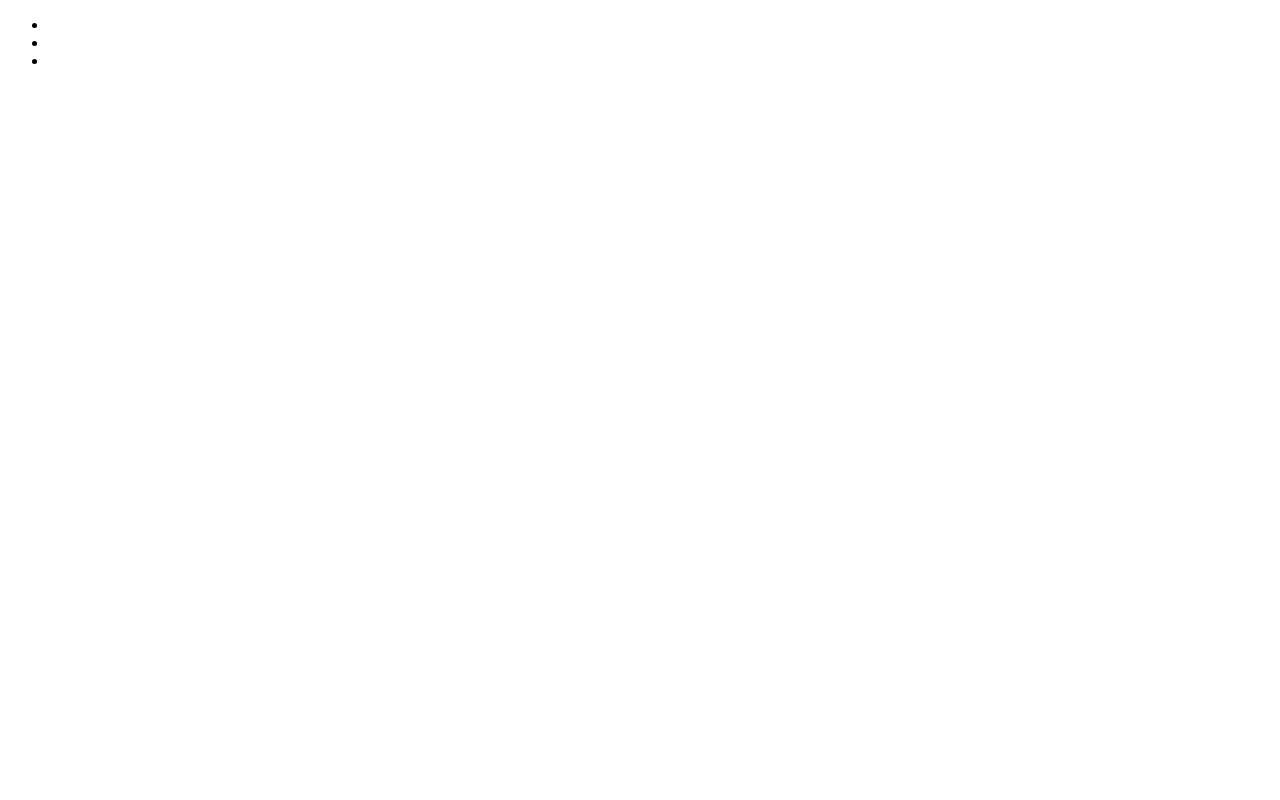
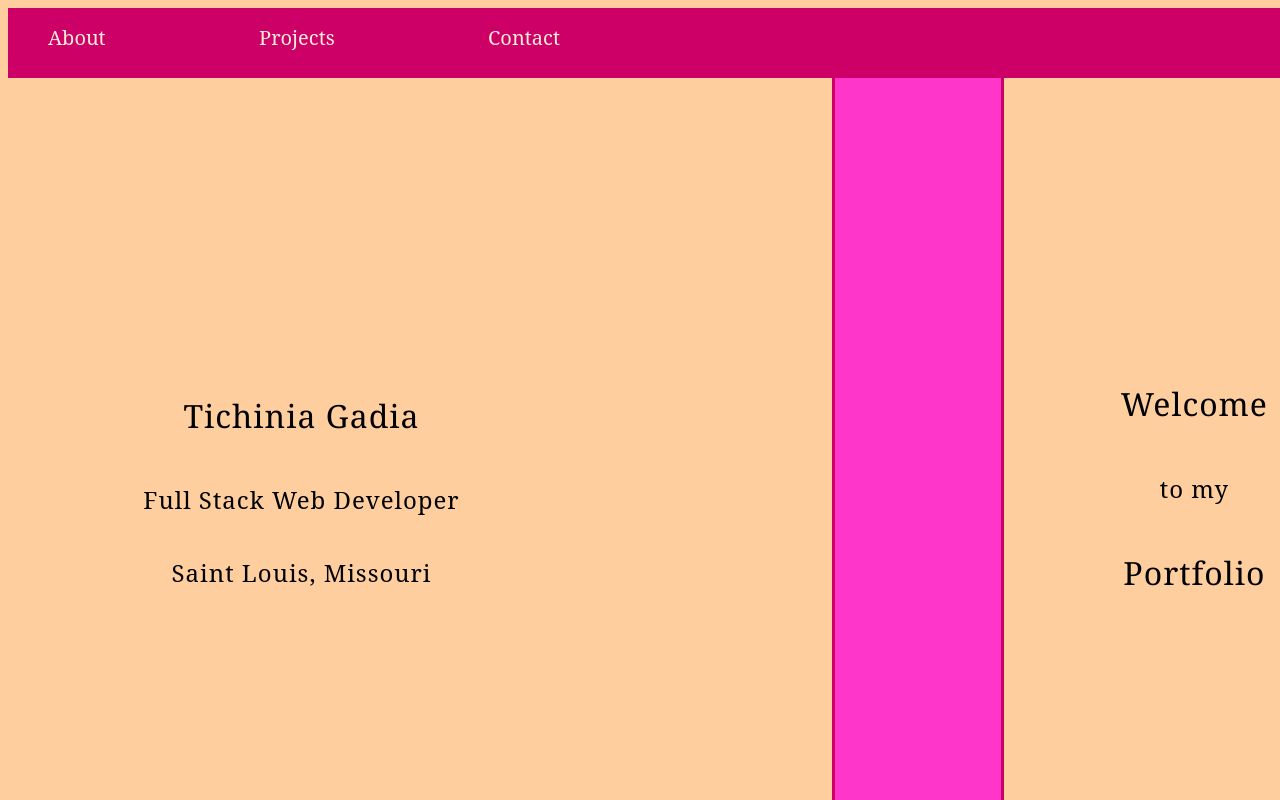
Before and after one commit to Pinky515/Personal-Portfolio, a website: page index.html in a window 1280 px wide. Shown: the top 800 px of the page. Drawn offline with Linux system fonts and the light colour scheme.

Commit message:
Create Nav and Welcome structure

```diff
--- a/index.html
+++ b/index.html
@@ -5,19 +5,30 @@
   <meta name="viewport" content="width=device-width, initial-scale=1.0">
   <title>Tichinia's Portfolio</title>
   <link rel="stylesheet" href="style.css">
+  <link rel="stylesheet" href="https://fonts.googleapis.com/css2?Noto+Serif&display=swap">  <link rel="stylesheet" href="https://fonts.googleapis.com/css2?amita&display=swap">
 </head>
 <body>
   <nav id="navbar">
     <ul>
-      <li><a href="#welcome-section"></a></li>
-      <li><a href="#projects"></a></li>
-      <li><a href="#contact"></a></li>
+      <li><a href="#welcome-section">About</a></li>
+      <li><a href="#projects">Projects</a></li>
+      <li><a href="#contact">Contact</a></li>
     </ul>
   </nav>
+ <main>
   <section id="welcome-section">
-    <h1>
-      <p></p>
-    </h1>
+    <div class="decorative-bar1"></div>
+<div class="welcome-text-left">
+  <h1>Tichinia Gadia</h1>
+  <h2>Full Stack Web Developer</h2>
+  <h2>Saint Louis, Missouri</h2>
+</div>
+<div class="animation"></div>
+<div class="welcome-text-right">
+  <h1>Welcome</h1>
+  <h2> to my </h2>
+  <h1>Portfolio</h1>
+</div>
   </section>
   <section id="projects">
     <div class="project-tile Plantiverse">
@@ -37,6 +48,9 @@
       <a href="http://"></a>
     </div>
   </section>
-  <section id="contact"></section>
+  <section id="contact">
+    <div class="decorative-bar2"></div>
+  </section>
+ </main>
 </body>
 </html>
--- a/style.css
+++ b/style.css
@@ -1,3 +1,102 @@
+body {
+  background-color: #FFCE9F;
+  height: 100vh;
+  width: 100%;
+  font-family: "Noto Serif", "Georgia";
+}
+
+nav {
+  background-color: #CC0066;
+  position: sticky;
+  top: 0;
+  margin-top: 0;
+  padding: 0;
+  height: 70px;
+  display: flex;
+}
+
+nav ul {
+  list-style: none;
+  display: flex;
+  width: 40%;
+  justify-content: space-between;
+}
+
+nav li {
+  align-items: center;
+}
+
+nav a {
+  color: antiquewhite;
+  text-decoration: none;
+  font-size: 20px;
+}
+
+nav a:hover {
+  background-color: #FF36C9;
+}
+
+.decorative-bar1 {
+  background-color: #FF36C9;
+  width: 13%;
+  height: 100vh;
+  position: absolute;
+  top: 8px;
+  left: 65%;
+  border-left: #CC0066 solid;
+  border-right: #CC0066 solid;
+  border-bottom: #CC0066 solid;
+  z-index: -1;
+}
+
+#welcome-section {
+  display: flex;
+  justify-content: space-between;
+  margin: 10px;
+  letter-spacing: 1px;
+  height: 100vh;
+  align-items: center;
+}
+
+#welcome-section h1, h2 {
+  font-weight: 100;
+}
+#welcome-section h1 {
+  font-size: xx-large;
+  font-family: 'Amita', 'Georgia', 'serif';
+}
+
+.welcome-text-left {
+  display: flex;
+  flex-direction: column;
+  align-items: center;
+  width: 45%;
+  justify-content: center;
+  height: 100vh;
+}
+
+.welcome-text-right {
+  display: flex;
+  flex-direction: column;
+  align-items: center;
+  margin-right: 10px;
+}
+
+.decorative-bar2 {
+  background-color: #FF36C9;
+  width: 13%;
+  height: 100vh;
+  position: absolute;
+  top: 800px;
+  left: 65%;
+  border-left: #CC0066 solid;
+  border-right: #CC0066 solid;
+  border-top: #CC0066 solid;
+  z-index: -1;
+}
+
+
+
 @media screen {
 
 }
```
